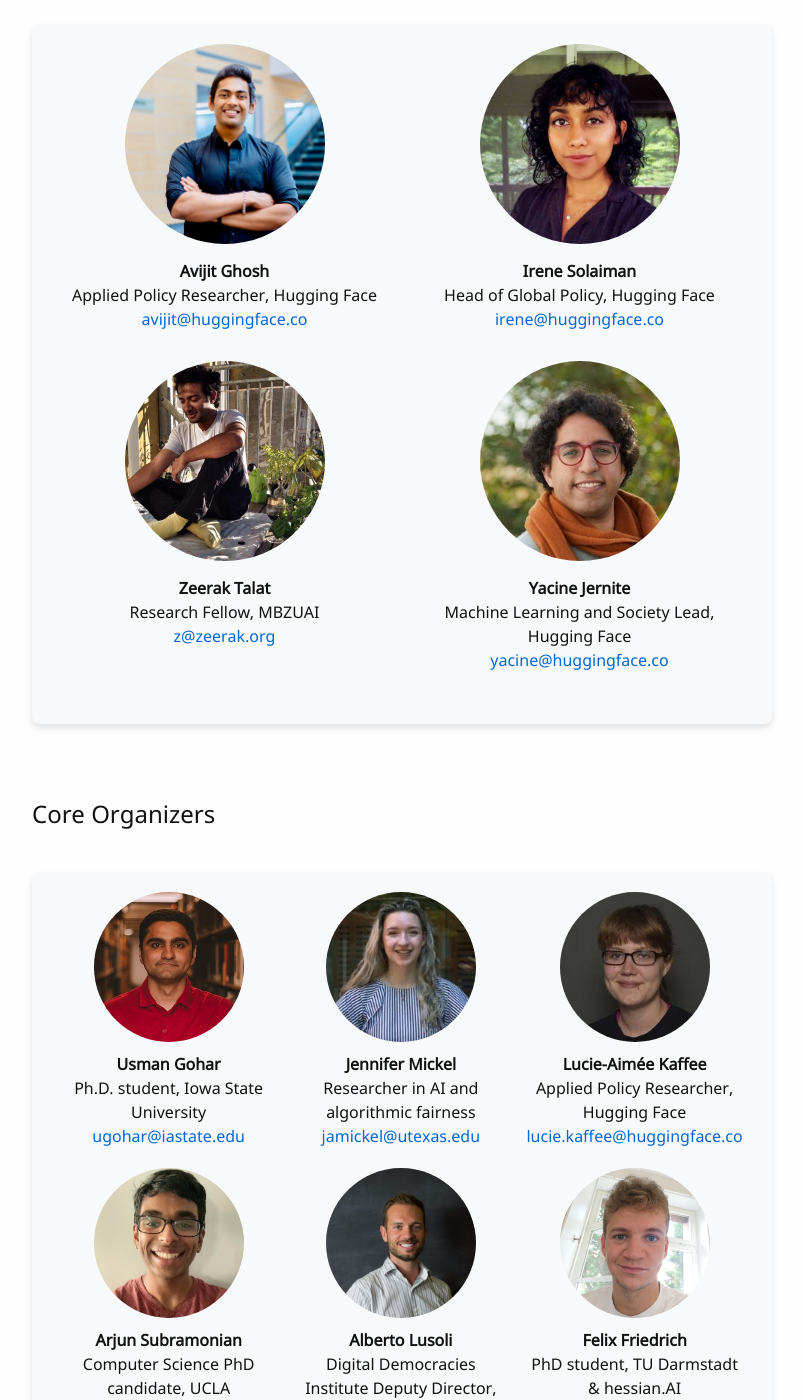
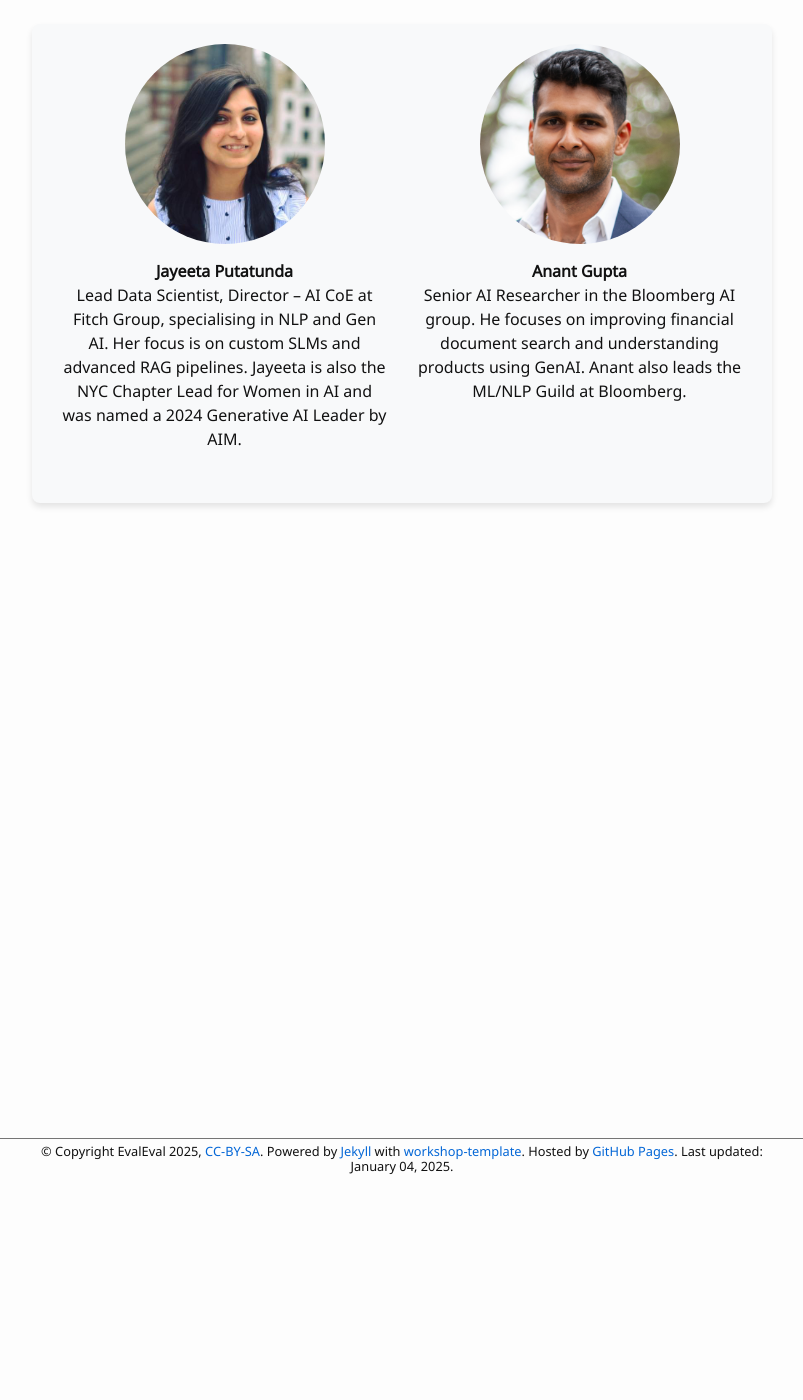
Before and after one commit to aaai-fidu-lab/aaai-fidu-lab.github.io, a Jekyll site: the page built from organizers.md, in a window 1280 px wide and 1400 px high, scrolled down 216 px. Shown: the whole window, without its empty margins (238-1041 px from the left). Built offline with Jekyll 4.4.1, drawn with Linux system fonts in a browser that asks for light colours; our own code applies the rules of GitHub Pages for plain Markdown files; some of the changed text lies outside the part shown.

Commit message:
new site

```diff
--- a/_config.yml
+++ b/_config.yml
@@ -1,11 +1,15 @@
 # Workshop Site Settings
-title: "EvalEval 2024"
-description: "A NeurIPS 2024 workshop on best practices for measuring the broader impacts of generative AI systems"
-year: 2024
+# title appears in the header
+title: "AAAI FIDU lab"
+# description and keywords for meta tags
+description: "Financial Inclusion through AI-Powered Document Understanding"
+keywords: "LLM, finance, document understanding, financial inclusion, RAG"
+year: 2025
+
 
 # Site settings
 baseurl: "/"
-url: "https://evaleval.github.io"
+url: "https://aaai-fidu-lab.github.io"
 emoji_favicon: "💡"
 
 # Author settings
@@ -23,12 +27,7 @@ relative_links:
 # Navigation settings
 nav_pages:
   - index.md
-  - call-for-papers.md
-  - accepted-papers.md
-  - schedule.md
-  - speakers.md
   - organizers.md
-  - whats-next.md
 
 # Colors
 color_scheme: blue
--- a/_includes/header.html
+++ b/_includes/header.html
@@ -1,8 +1,8 @@
 <header class="site-header" role="banner">
   <div class="wrapper">
-     <a class="site-title" href="{{ '/' | relative_url }}">
+     <!-- <a class="site-title" href="{{ '/' | relative_url }}">
       <img src="{{ '/images/evaleval-logo.png' | relative_url }}" alt="{{ site.title | escape }}" class="site-logo">
-    </a>
+    </a> -->
     <nav class="site-nav">
       <input type="checkbox" id="nav-trigger" class="nav-trigger" />
       <label for="nav-trigger">
--- a/organizers.md
+++ b/organizers.md
@@ -95,143 +95,20 @@ a {
 <div class="section-card">
 <div class="lead-organizer-grid">
   <div class="organizer-card">
-    <img src="images/avijit-ghosh.jpg" alt="Avijit Ghosh" class="organizer-photo">
+    <img src="images/JP_OfficialPic.png" alt="Jayeeta Putatunda" class="organizer-photo">
     <div class="organizer-info">
-      <strong>Avijit Ghosh</strong>
-      <span>Applied Policy Researcher, Hugging Face</span>
-      <a href="mailto:avijit@huggingface.co">avijit@huggingface.co</a>
+      <strong>Jayeeta Putatunda</strong>
+      <span>Lead Data Scientist, Director – AI CoE at Fitch Group, specialising in NLP and Gen AI. Her focus is on custom SLMs and advanced RAG pipelines. Jayeeta is also the NYC Chapter Lead for Women in AI and was named a 2024 Generative AI Leader by AIM.</span>
     </div>
   </div>
+
   <div class="organizer-card">
-    <img src="images/irene-solaiman.jpg" alt="Irene Solaiman" class="organizer-photo">
+    <img src="images/anant_headshot1.png" alt="Anant Gupta" class="organizer-photo">
     <div class="organizer-info">
-      <strong>Irene Solaiman</strong>
-      <span>Head of Global Policy, Hugging Face</span>
-      <a href="mailto:irene@huggingface.co">irene@huggingface.co</a>
+      <strong>Anant Gupta</strong>
+      <span>Senior AI Researcher in the Bloomberg AI group. He focuses on improving financial document search and understanding products using GenAI. Anant also leads the ML/NLP Guild at Bloomberg.</span>
     </div>
   </div>
-  <div class="organizer-card">
-    <img src="images/zeerak-talat.jpg" alt="Zeerak Talat" class="organizer-photo">
-    <div class="organizer-info">
-      <strong>Zeerak Talat</strong>
-      <span>Research Fellow, MBZUAI</span>
-      <a href="mailto:z@zeerak.org">z@zeerak.org</a>
-    </div>
-  </div>
-  <div class="organizer-card">
-    <img src="images/yacine-jernite.jpg" alt="Yacine Jernite" class="organizer-photo">
-    <div class="organizer-info">
-      <strong>Yacine Jernite</strong>
-      <span>Machine Learning and Society Lead, Hugging Face</span>
-      <a href="mailto:yacine@huggingface.co">yacine@huggingface.co</a>
-    </div>
-  </div>
+
 </div>
 </div>
-
-# Core Organizers
-
-<div class="section-card">
-<div class="core-organizer-grid">
-  <div class="organizer-card">
-    <img src="images/usman-gohar.jpg" alt="Usman Gohar" class="organizer-photo">
-    <div class="organizer-info">
-      <strong>Usman Gohar</strong>
-      <span>Ph.D. student, Iowa State University</span>
-      <a href="mailto:ugohar@iastate.edu">ugohar@iastate.edu</a>
-    </div>
-  </div>
-  <div class="organizer-card">
-    <img src="images/jennifer-mickel.jpg" alt="Jennifer Mickel" class="organizer-photo">
-    <div class="organizer-info">
-      <strong>Jennifer Mickel</strong>
-      <span>Researcher in AI and algorithmic fairness</span>
-      <a href="mailto:jamickel@utexas.edu">jamickel@utexas.edu</a>
-    </div>
-  </div>
-  <div class="organizer-card">
-    <img src="images/lucie-aimee-kaffee.jpg" alt="Lucie-Aimée Kaffee" class="organizer-photo">
-    <div class="organizer-info">
-      <strong>Lucie-Aimée Kaffee</strong>
-      <span>Applied Policy Researcher, Hugging Face</span>
-      <a href="mailto:lucie.kaffee@huggingface.co">lucie.kaffee@huggingface.co</a>
-    </div>
-  </div>
-  <div class="organizer-card">
-    <img src="images/arjun-subramonian.jpg" alt="Arjun Subramonian" class="organizer-photo">
-    <div class="organizer-info">
-      <strong>Arjun Subramonian</strong>
-      <span>Computer Science PhD candidate, UCLA</span>
-      <a href="mailto:arjunsub@cs.ucla.edu">arjunsub@cs.ucla.edu</a>
-    </div>
-  </div>
-  <div class="organizer-card">
-    <img src="images/alberto-lusoli.jpg" alt="Alberto Lusoli" class="organizer-photo">
-    <div class="organizer-info">
-      <strong>Alberto Lusoli</strong>
-      <span>Digital Democracies Institute Deputy Director, Simon Fraser University</span>
-      <a href="mailto:alberto.lusoli@gmail.com">alberto.lusoli@gmail.com</a>
-    </div>
-  </div>
-  <div class="organizer-card">
-    <img src="images/felix-friedrich.jpg" alt="Felix Friedrich" class="organizer-photo">
-    <div class="organizer-info">
-      <strong>Felix Friedrich</strong>
-      <span>PhD student, TU Darmstadt & hessian.AI</span>
-      <a href="mailto:friedrich@cs.tu-darmstadt.de">friedrich@cs.tu-darmstadt.de</a>
-    </div>
-  </div>
-  <div class="organizer-card">
-    <img src="images/cedric-whitney.jpg" alt="Cedric Whitney" class="organizer-photo">
-    <div class="organizer-info">
-      <strong>Cedric Whitney</strong>
-      <span>University of California, Berkeley</span>
-      <a href="mailto:cedric@ischool.berkeley.edu">cedric@ischool.berkeley.edu</a>
-    </div>
-  </div>
-  <div class="organizer-card">
-    <img src="images/michelle-lin.jpg" alt="Michelle Lin" class="organizer-photo">
-    <div class="organizer-info">
-      <strong>Michelle Lin</strong>
-      <span>Mila Quebec AI Institute</span>
-      <a href="mailto:michelle.lin2@mail.mgcill.ca">michelle.lin2@mail.mgcill.ca</a>
-    </div>
-  </div>
-</div>
-</div>
-
-# Additional Contributors
-
-<div class="section-card" markdown="1">
-
-- William Agnew (University of Washington)
-- Lama Ahmad (OpenAI)
-- Dylan Baker (DAIR)
-- Canyu Chen (Illinois Institute of Technology)
-- Hal Daumé III (University of Maryland)
-- Jesse Dodge (Allen Institute for AI)
-- Isabella Duan (University of Chicago)
-- Ellie Evans (Independent)
-- Sara Hooker (Cohere for AI)
-- Ria Kalluri (Stanford University)
-- Alina Leidinger (University of Amsterdam)
-- Xiuzhu Lin (Independent)
-- Sasha Luccioni (Hugging Face)
-- Margaret Mitchell (Hugging Face)
-- Jessica Newman (University of California, Berkeley)
-- Anaelia Ovalle (University of California, Los Angeles)
-- Marie-Therese Png (Oxford University)
-- Levent Sagun (Independent)
-- Shubham Singh (University of Illinois Chicago)
-- Andrew Strait (Ada Lovelace)
-- Lukas Struppek (German Center for Artificial Intelligence, TU Darmstadt)
-
-</div>
-
-
-# Acknowledgments
-
-<div class="section-card">
-
-We gratefully acknowledge the support of all our organizers, additional contributors, and the NeurIPS community in making this workshop possible.
-</div>
```
Also changed, not shown: index.md (+5 -19 lines), images/JP_OfficialPic.png (added), images/aaai-fidu-banner.jpg (added), images/anant_headshot1.png (added), older_pages/accepted-papers.md (renamed from accepted-papers.md), older_pages/call-for-papers.md (renamed from call-for-papers.md), older_pages/speakers.md (renamed from speakers.md), older_pages/whats-next.md (renamed from whats-next.md).
